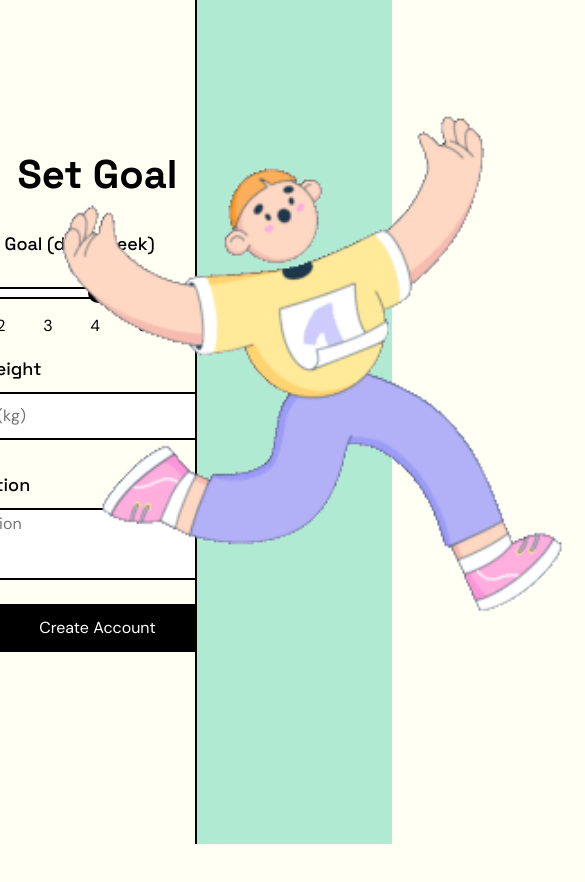
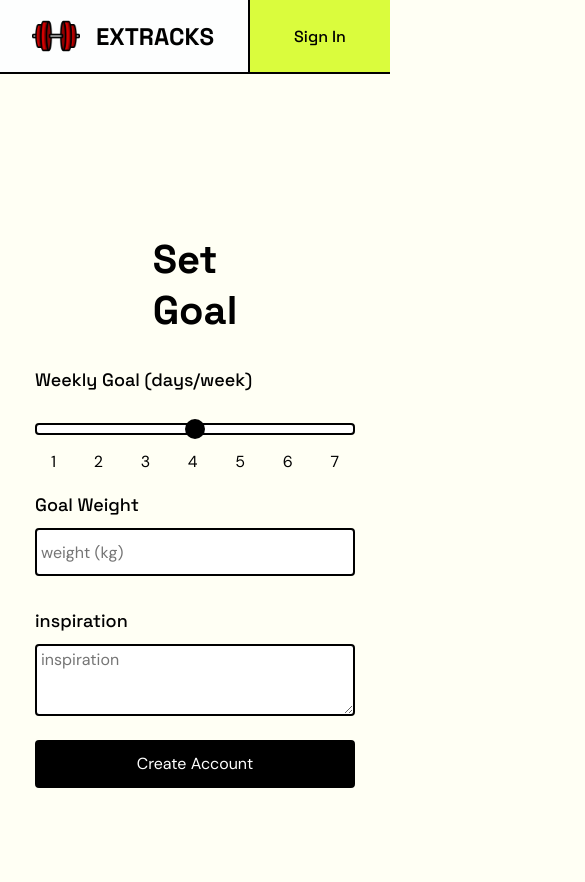
Before and after one commit to ParinchatJ/Extract_frontend, a React (Vite) app: page /setgoal in a window 390 px wide. Shown: the top 882 px of the page, 585 px wide, since content can reach past the window. Before the commit the page ends 844 px from the top, so only its background shows below. Built offline with nearby package versions, Linux system fonts and the light colour scheme.

Commit message:
set responsive

```diff
--- a/src/pages/SetGoal/SetGoal.css
+++ b/src/pages/SetGoal/SetGoal.css
@@ -1,15 +1,16 @@
 .container-setgoal {
-  display: flex;
+  display: inline-flex;
   justify-content: space-between;
   width: 100%;
-  align-items: center;
+  /* align-items: center; */
+  /* flex-direction: column; */
 }
 
 .container-setgoal .left-setgoal {
-  display: flex;
+  /* display: flex;
   flex-direction: column;
   align-items: center;
-  justify-content: center;
+  justify-content: center; */
   width: 50%;
 }
 
@@ -29,8 +30,24 @@
 }
 .container-setgoal .setgoal {
     align-items: center;
+    margin: 10rem;
 }
 
 .container-setgoal h2 {
  font-size: 2.5rem;
 }
+
+@media (max-width: 768px) {
+  .right-setgoal img {
+    display: none;
+  }
+}
+
+@media screen and (max-width: 1024px) {
+  .container-setgoal .right-setgoal {
+    display: none;
+  }
+  .container-setgoal .left-setgoal {
+    width: 100%;
+  }
+}
--- a/src/pages/SetGoal/SetGoal.jsx
+++ b/src/pages/SetGoal/SetGoal.jsx
@@ -10,6 +10,7 @@ function SetGoal() {
   return (
     <div className="container-setgoal">
       <section className="left-setgoal">
+      <NavBar />
         <SetGoalForm user='' isUpdate={false} />
       </section>
       <section className="right-setgoal">
--- a/src/pages/SignIn/SignIn.css
+++ b/src/pages/SignIn/SignIn.css
@@ -18,14 +18,14 @@
   width: 50%;
 }
 
-@media (max-width: 768px) {
+/* @media (max-width: 768px) {
     .container-signin .img-signin, .container-signin .img-signin img {
     display: none;
   }
   .container-signin .form-signin .container-sigin-form {
     width: 100%;
   }
-}
+} */
 
 .container-signin .img-signin {
   background-color: #c7bef3;
@@ -64,3 +64,12 @@
   /* height: auto; */
   /* padding-top: 100px; */
 }
+
+@media (max-width: 768px) {
+  .img-signin, .img-signin img, .container-signin .img-signin {
+    display: none;
+  }
+  .container-signin .form-signin {
+    width: 100%;
+  }
+}
--- a/src/pages/SignUp/SignUp.css
+++ b/src/pages/SignUp/SignUp.css
@@ -1,12 +1,6 @@
 .container-signup {
   display: flex;
   width: 100%;
-  }
-
-  @media screen and (max-width: 768px) {
-    .container-signup .img-signup{
-      display: none;
-    }
 }
 
 .img-signup {
@@ -18,7 +12,6 @@
   flex-direction: column;
   justify-content: space-around;
 }
-
 
 .container-signup .img-signup .pic1 {
   display: flex;
@@ -38,13 +31,19 @@
 .container-signup .form-signup {
   display: flex;
   flex-direction: column;
-    padding: 0;
   width: 50%;
 }
-
 
 .container-signup .form-signup .div-form-signup {
   display: flex;
   justify-content: center;
   align-items: center;
 }
+@media screen and (max-width: 768px) {
+  .container-signup .img-signup {
+    display: none;
+  }
+  .container-signup .form-signup {
+    width: 100%;
+  }
+}
```
Lines whose indentation alone changed are shown as unchanged.
